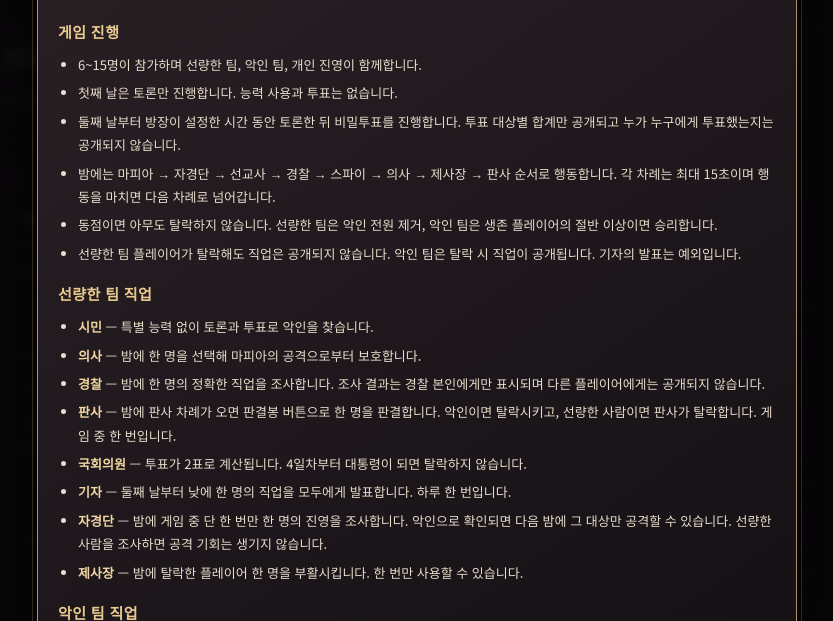
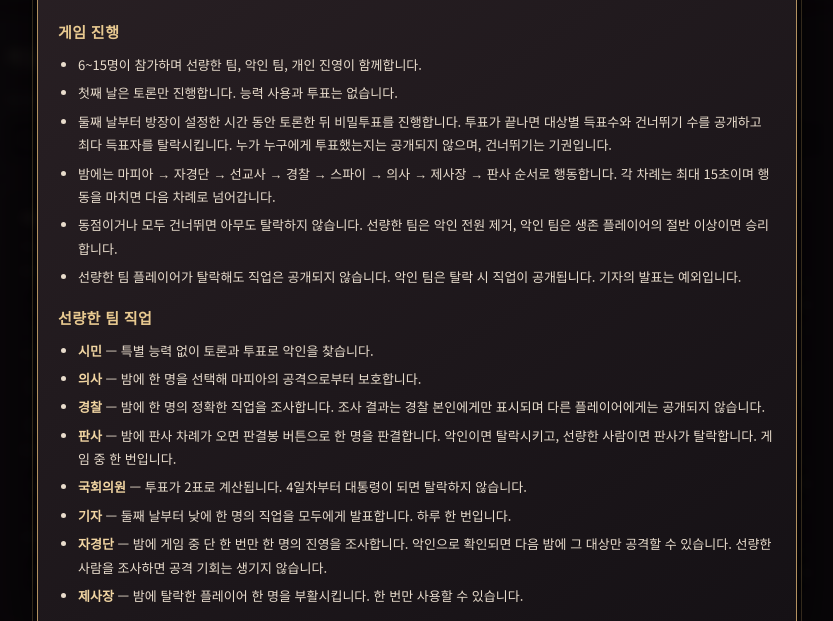
Before and after one commit to makethman0226-a11y/mafia-online, a website: page public/index.html in a window 1280 px wide. Both pictures are taken after a click on the button "게임 전체 규칙 보기". Shown: the part 125-746 px from the top of the page, without its empty margins (223-1056 px from the left). Drawn offline with nearby package versions, Linux system fonts and the light colour scheme; no server answers.

Commit message:
Document vote results and abstention

```diff
--- a/public/index.html
+++ b/public/index.html
@@ -6,7 +6,7 @@
 <div class="panel"><h3>게임 기록</h3><div id="log" class="log"></div></div>
 <div id="chatPanel" class="panel chat-panel hidden"><div class="chat-heading"><h3 id="chatTitle">전체 대화</h3><button id="closeChat" class="secondary">닫기</button></div><div id="chat" class="chat"></div><div class="join"><input id="message" maxlength="160" placeholder="메시지 입력"><button id="send">전송</button></div></div><section id="gameResult" class="panel game-result hidden" aria-live="polite"></section></section>
 <div id="rulesModal" class="rules-overlay hidden" role="dialog" aria-modal="true" aria-labelledby="rulesTitle"><section class="rules-panel"><div class="rules-heading"><h2 id="rulesTitle">MAFIA ONLINE · 전체 규칙</h2><button id="rulesClose" class="secondary" aria-label="규칙 닫기">닫기 ✕</button></div><div class="rules-content">
-<h3>게임 진행</h3><ul><li>6~15명이 참가하며 선량한 팀, 악인 팀, 개인 진영이 함께합니다.</li><li>첫째 날은 토론만 진행합니다. 능력 사용과 투표는 없습니다.</li><li>둘째 날부터 방장이 설정한 시간 동안 토론한 뒤 비밀투표를 진행합니다. 투표 대상별 합계만 공개되고 누가 누구에게 투표했는지는 공개되지 않습니다.</li><li>밤에는 마피아 → 자경단 → 선교사 → 경찰 → 스파이 → 의사 → 제사장 → 판사 순서로 행동합니다. 각 차례는 최대 15초이며 행동을 마치면 다음 차례로 넘어갑니다.</li><li>동점이면 아무도 탈락하지 않습니다. 선량한 팀은 악인 전원 제거, 악인 팀은 생존 플레이어의 절반 이상이면 승리합니다.</li><li>선량한 팀 플레이어가 탈락해도 직업은 공개되지 않습니다. 악인 팀은 탈락 시 직업이 공개됩니다. 기자의 발표는 예외입니다.</li></ul>
+<h3>게임 진행</h3><ul><li>6~15명이 참가하며 선량한 팀, 악인 팀, 개인 진영이 함께합니다.</li><li>첫째 날은 토론만 진행합니다. 능력 사용과 투표는 없습니다.</li><li>둘째 날부터 방장이 설정한 시간 동안 토론한 뒤 비밀투표를 진행합니다. 투표가 끝나면 대상별 득표수와 건너뛰기 수를 공개하고 최다 득표자를 탈락시킵니다. 누가 누구에게 투표했는지는 공개되지 않으며, 건너뛰기는 기권입니다.</li><li>밤에는 마피아 → 자경단 → 선교사 → 경찰 → 스파이 → 의사 → 제사장 → 판사 순서로 행동합니다. 각 차례는 최대 15초이며 행동을 마치면 다음 차례로 넘어갑니다.</li><li>동점이거나 모두 건너뛰면 아무도 탈락하지 않습니다. 선량한 팀은 악인 전원 제거, 악인 팀은 생존 플레이어의 절반 이상이면 승리합니다.</li><li>선량한 팀 플레이어가 탈락해도 직업은 공개되지 않습니다. 악인 팀은 탈락 시 직업이 공개됩니다. 기자의 발표는 예외입니다.</li></ul>
 <h3>선량한 팀 직업</h3><ul><li><b>시민</b> — 특별 능력 없이 토론과 투표로 악인을 찾습니다.</li><li><b>의사</b> — 밤에 한 명을 선택해 마피아의 공격으로부터 보호합니다.</li><li><b>경찰</b> — 밤에 한 명의 정확한 직업을 조사합니다. 조사 결과는 경찰 본인에게만 표시되며 다른 플레이어에게는 공개되지 않습니다.</li><li><b>판사</b> — 밤에 판사 차례가 오면 판결봉 버튼으로 한 명을 판결합니다. 악인이면 탈락시키고, 선량한 사람이면 판사가 탈락합니다. 게임 중 한 번입니다.</li><li><b>국회의원</b> — 투표가 2표로 계산됩니다. 4일차부터 대통령이 되면 탈락하지 않습니다.</li><li><b>기자</b> — 둘째 날부터 낮에 한 명의 직업을 모두에게 발표합니다. 하루 한 번입니다.</li><li><b>자경단</b> — 밤에 게임 중 단 한 번만 한 명의 진영을 조사합니다. 악인으로 확인되면 다음 밤에 그 대상만 공격할 수 있습니다. 선량한 사람을 조사하면 공격 기회는 생기지 않습니다.</li><li><b>제사장</b> — 밤에 탈락한 플레이어 한 명을 부활시킵니다. 한 번만 사용할 수 있습니다.</li></ul>
 <h3>악인 팀 직업</h3><ul><li><b>마피아</b> — 밤에 공격할 대상을 선택합니다. 악인 팀 대화에 참여할 수 있습니다.</li><li><b>스파이</b> — 밤에 한 명의 직업을 조사합니다. 마피아를 찾으면 서로 정체를 확인하고 악인 팀 대화에 참여합니다.</li><li><b>클러쳐</b> — 악인 진영입니다. 탈락 시 공개되는 직업은 시민으로 위장됩니다.</li><li><b>선교사</b> — 밤에 선량한 팀 한 명을 악인 진영으로 전향시킵니다. 악인을 대상으로 전향을 시도하면 선교사가 탈락합니다.</li></ul>
 <h3>개인 진영</h3><ul><li><b>궁정광대</b> — 낮 투표로 탈락하면 혼자 승리합니다.</li></ul>
```
